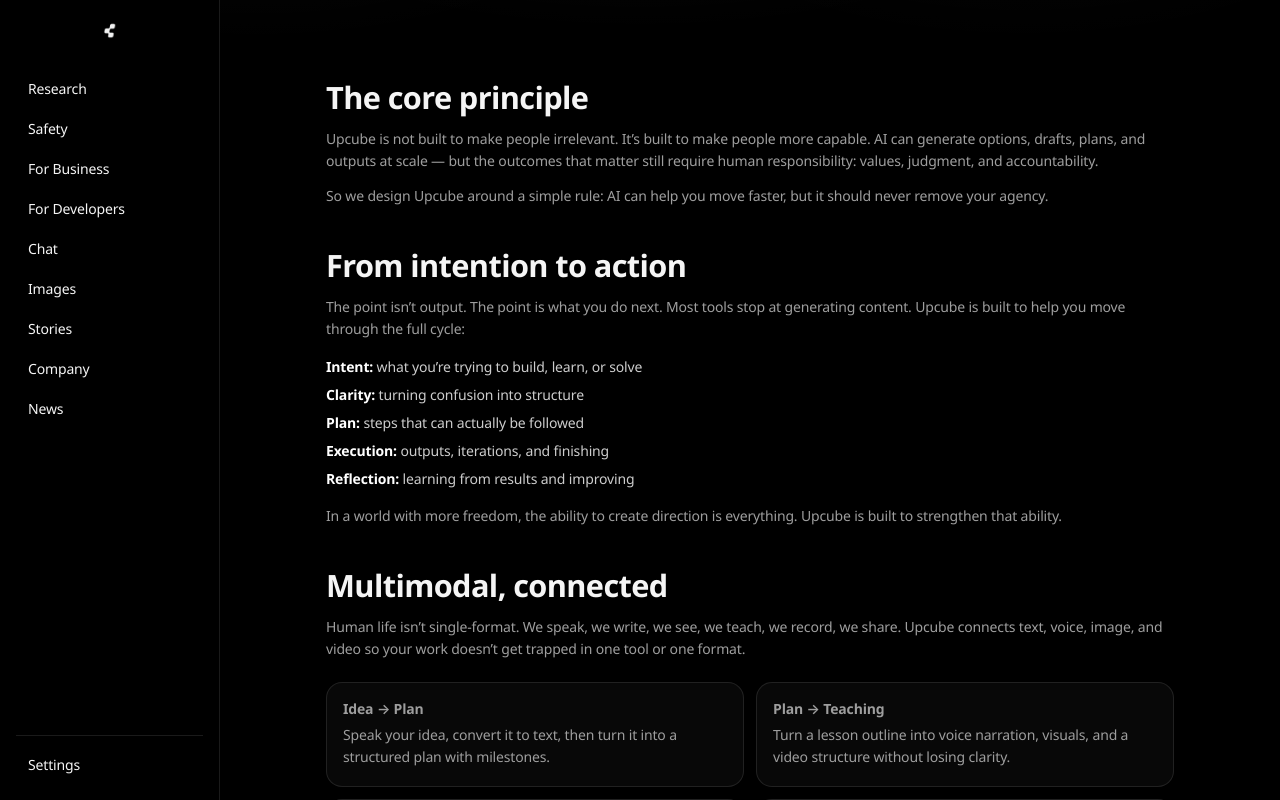
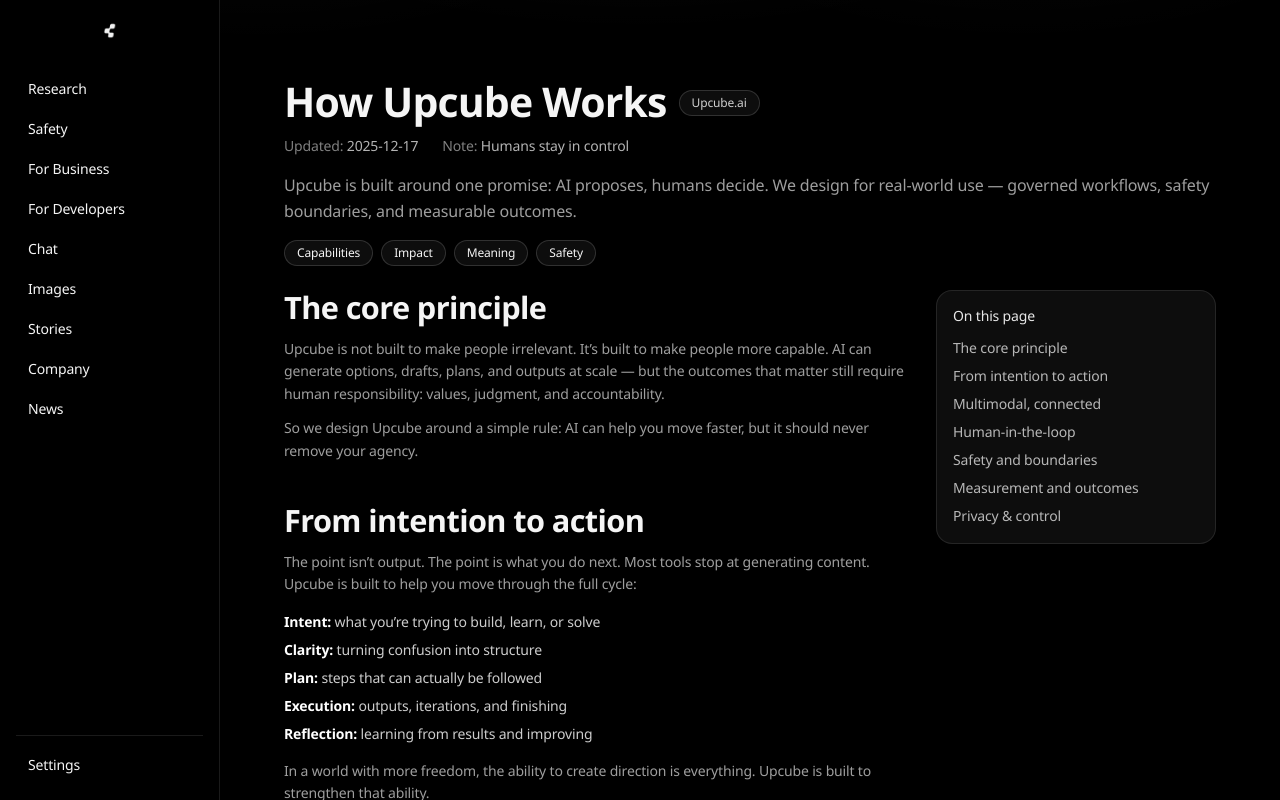
Before and after one commit to shadabchow-ui/upcube-frontend, a Next.js app: page /how-upcube-works in a window 1280 px wide. Shown: the top 800 px of the page. Built offline with nearby package versions, Linux system fonts and the light colour scheme.

Commit message:
Update longform-layout.tsx

```diff
--- a/components/longform/longform-layout.tsx
+++ b/components/longform/longform-layout.tsx
@@ -1,13 +1,87 @@
-import React from 'react'
+import React from "react"
+
+type MetaItem = { label: string; value: string }
+type Chip = { label: string; href: string }
+type TocItem = { id: string; label: string }
+
+export type LongformLayoutProps = {
+  title: string
+  badge?: string
+  meta?: MetaItem[]
+  summary?: string
+  chips?: Chip[]
+  toc?: TocItem[]
+  children: React.ReactNode
+}
 
 export default function LongformLayout({
+  title,
+  badge,
+  meta = [],
+  summary,
+  chips = [],
+  toc = [],
   children,
-}: {
-  children: React.ReactNode
-}) {
+}: LongformLayoutProps) {
   return (
-    <main className="mx-auto w-full max-w-4xl px-6 pb-20 pt-10">
-      {children}
-    </main>
+    <div className="mx-auto max-w-5xl px-6 py-10">
+      <div className="mb-6">
+        <div className="flex items-center gap-3">
+          <h1 className="text-3xl font-semibold">{title}</h1>
+          {badge ? (
+            <span className="rounded-full border border-white/15 bg-white/5 px-3 py-1 text-xs text-white/80">
+              {badge}
+            </span>
+          ) : null}
+        </div>
+
+        {meta.length ? (
+          <div className="mt-3 flex flex-wrap gap-x-6 gap-y-2 text-sm text-white/70">
+            {meta.map((m) => (
+              <div key={`${m.label}:${m.value}`}>
+                <span className="text-white/50">{m.label}:</span> {m.value}
+              </div>
+            ))}
+          </div>
+        ) : null}
+
+        {summary ? <p className="mt-4 text-white/75">{summary}</p> : null}
+
+        {chips.length ? (
+          <div className="mt-4 flex flex-wrap gap-2">
+            {chips.map((c) => (
+              <a
+                key={`${c.label}:${c.href}`}
+                href={c.href}
+                className="rounded-full border border-white/15 bg-white/5 px-3 py-1 text-xs text-white/80 hover:bg-white/10"
+              >
+                {c.label}
+              </a>
+            ))}
+          </div>
+        ) : null}
+      </div>
+
+      <div className="grid gap-8 lg:grid-cols-[1fr_280px]">
+        <div>{children}</div>
+
+        {toc.length ? (
+          <aside className="hidden lg:block">
+            <div className="sticky top-6 rounded-2xl border border-white/10 bg-white/5 p-4">
+              <div className="mb-3 text-sm font-medium text-white/90">On this page</div>
+              <ul className="space-y-2 text-sm text-white/70">
+                {toc.map((t) => (
+                  <li key={t.id}>
+                    <a href={`#${t.id}`} className="hover:text-white">
+                      {t.label}
+                    </a>
+                  </li>
+                ))}
+              </ul>
+            </div>
+          </aside>
+        ) : null}
+      </div>
+    </div>
   )
 }
```
